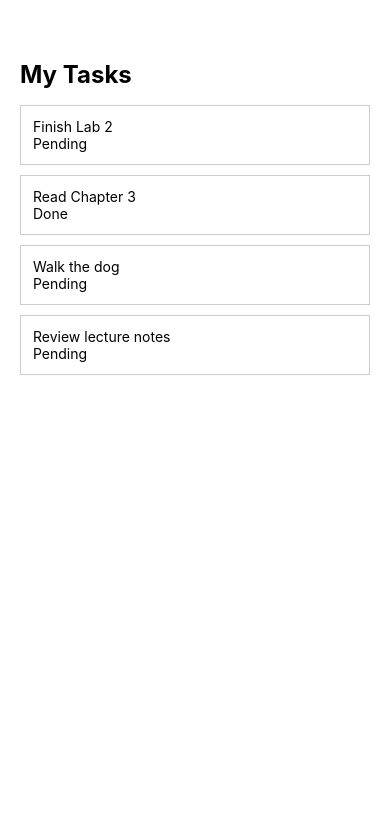
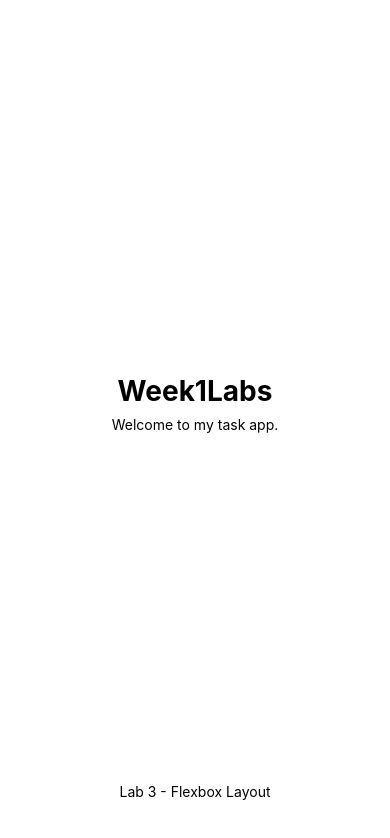
Before and after one commit to DominceAseberos/Week1Labs, a React Native app: screen / in a window 390 px wide. Shown: the top 838 px of the page. Built offline with nearby package versions, Linux system fonts and the light colour scheme.

Commit message:
Lab 3: Welcome screen with Flexbox layout

```diff
--- a/App.js
+++ b/App.js
@@ -1,28 +1,5 @@
-import { StyleSheet, Text, View } from 'react-native';
-import TaskCard from './components/TaskCard';
+import WelcomeScreen from './screens/WelcomeScreen';
 
 export default function App() {
-  return (
-    <View style={styles.container}>
-      <Text style={styles.heading}>My Tasks</Text>
-
-      <TaskCard title="Finish Lab 2" done={false} />
-      <TaskCard title="Read Chapter 3" done={true} />
-      <TaskCard title="Walk the dog" done={false} />
-      <TaskCard title="Review lecture notes" done={false} />
-    </View>
-  );
+  return <WelcomeScreen />;
 }
-
-const styles = StyleSheet.create({
-  container: {
-    flex: 1,
-    paddingTop: 60,
-    paddingHorizontal: 20,
-  },
-  heading: {
-    fontSize: 24,
-    fontWeight: 'bold',
-    marginBottom: 16,
-  },
-});
--- /dev/null
+++ b/screens/WelcomeScreen.js
@@ -0,0 +1,38 @@
+import { StyleSheet, Text, View } from 'react-native';
+
+export default function WelcomeScreen() {
+  return (
+    <View style={styles.container}>
+      <View style={styles.content}>
+        <Text style={styles.title}>Week1Labs</Text>
+        <Text>Welcome to my task app.</Text>
+      </View>
+
+      <View style={styles.footer}>
+        <Text>Lab 3 - Flexbox Layout</Text>
+      </View>
+    </View>
+  );
+}
+
+const styles = StyleSheet.create({
+  container: {
+    flex: 1,
+    justifyContent: 'space-between',
+    padding: 24,
+  },
+  content: {
+    flex: 1,
+    justifyContent: 'center',
+    alignItems: 'center',
+  },
+  title: {
+    fontSize: 28,
+    fontWeight: 'bold',
+    marginBottom: 8,
+  },
+  footer: {
+    alignItems: 'center',
+    paddingBottom: 20,
+  },
+});
```
